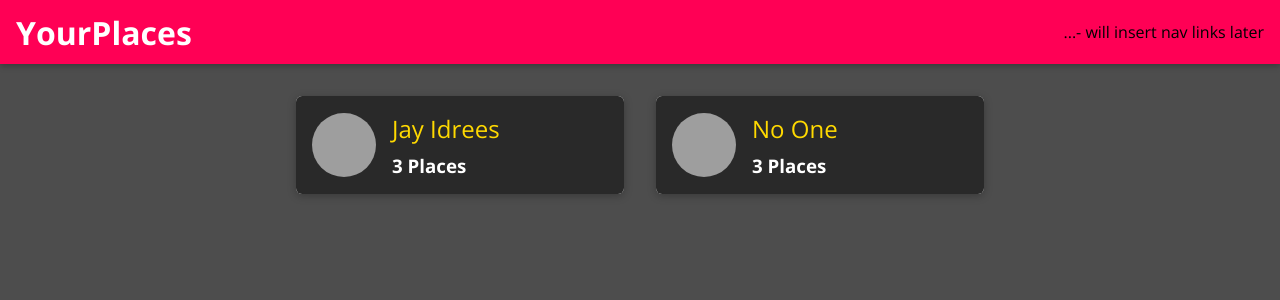
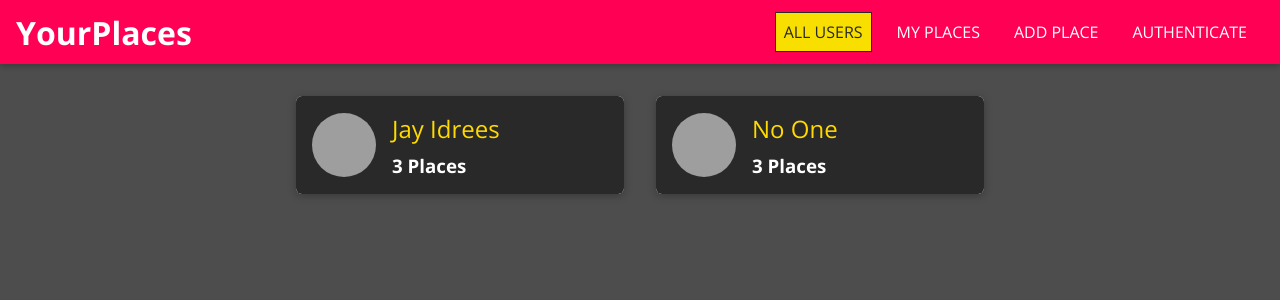
Before and after one commit to Jay-Idrees/FullStack-MERN, a React (Create React App) app: page / in a window 1280 px wide. Shown: the top 300 px of the page. Built offline with nearby package versions, Linux system fonts and the light colour scheme; grey boxes are pictures that could not be loaded.

Commit message:
Added Navlinks to the MainNavigation.js

```diff
--- a/src/shared/components/Navigation/MainNavigation.js
+++ b/src/shared/components/Navigation/MainNavigation.js
@@ -1,5 +1,6 @@
 import React from "react";
 import {Link} from "react-router-dom";
+import NavLinks from "./NavLinks"
 
 import MainHeader from './MainHeader';
 import "./MainNavigation.css";
@@ -19,7 +20,7 @@ return(
             <Link to="/"> YourPlaces</Link>
             </h1>
             <nav>
-                ...- will insert nav links later
+              <NavLinks/>
             </nav>
         </MainHeader>
 
--- a/src/shared/components/Navigation/NavLinks.css
+++ b/src/shared/components/Navigation/NavLinks.css
@@ -0,0 +1,76 @@
+.nav-links {
+    list-style: none;
+    margin: 0;
+    padding: 0;
+    width: 100%;
+    height: 100%;
+    display: flex;
+    flex-direction: column;
+    justify-content: center;
+    align-items: center;
+  }
+
+  .nav-links li {
+    margin: 1rem;
+  }
+
+  .nav-links a {
+    border: 1px solid transparent;
+    color: #292929;
+    text-decoration: none;
+    padding: 0.5rem;
+  }
+
+  .nav-links a:hover,
+  .nav-links a:active,
+  .nav-links a.active {
+    background: #f8df00;
+    border-color: #292929;
+    color: #292929;
+  }
+
+  .nav-links button {
+    cursor: pointer;
+    border: 1px solid #292929;
+    color: #292929;
+    background: transparent;
+    padding: 0.5rem;
+    font: inherit;
+  }
+
+  .nav-links button:focus {
+    outline: none;
+  }
+
+  .nav-links button:hover,
+  .nav-links button:active {
+    background: #292929;
+    color: white;
+  }
+
+  @media (min-width: 768px) {
+    .nav-links {
+      flex-direction: row;
+    }
+
+    .nav-links li {
+      margin: 0 0.5rem;
+    }
+
+    .nav-links a {
+      color: white;
+      text-decoration: none;
+    }
+
+    .nav-links button {
+      border: 1px solid white;
+      color: white;
+      background: transparent;
+    }
+
+    .nav-links button:hover,
+    .nav-links button:active {
+      background: #f8df00;
+      color: #292929;
+    }
+  }
--- a/src/shared/components/Navigation/NavLinks.js
+++ b/src/shared/components/Navigation/NavLinks.js
@@ -1,11 +1,27 @@
 import React from 'react';
+import {NavLink} from "react-router-dom";
 
 import './NavLinks.css'
 
 const NavLinks=props=>{
-    return (
 
-    );
+    return <ul className="nav-links">
+            <li>
+                <NavLink to="/" exact>ALL USERS </NavLink>
+            </li>
+            <li>
+                <NavLink to="/u1/places">MY PLACES </NavLink>
+            </li>
+            <li>
+                <NavLink to="/places/new">ADD PLACE</NavLink>
+            </li>
+            <li>
+                <NavLink to="/auth"> AUTHENTICATE </NavLink>
+            </li>
+
+        </ul>
+
+
 };
 
 export default NavLinks
```
